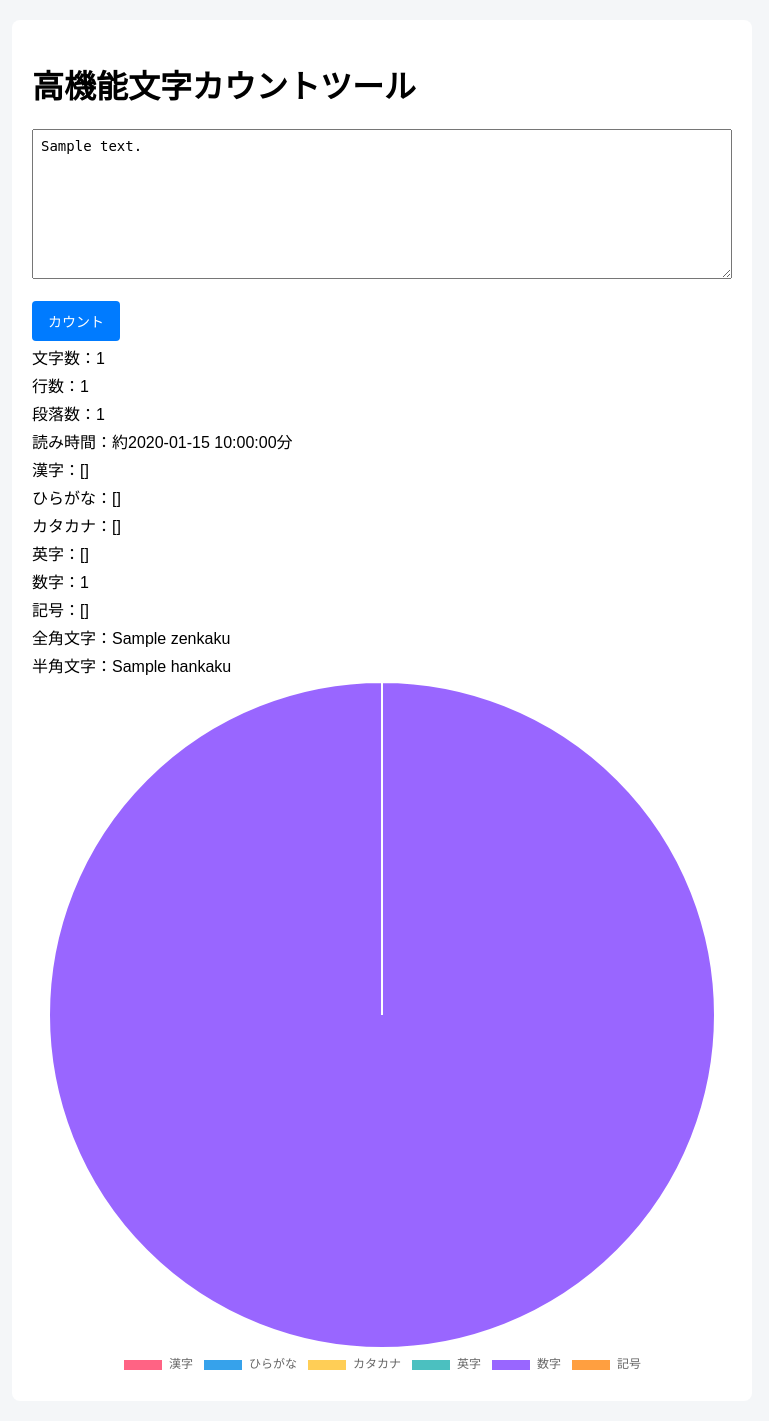
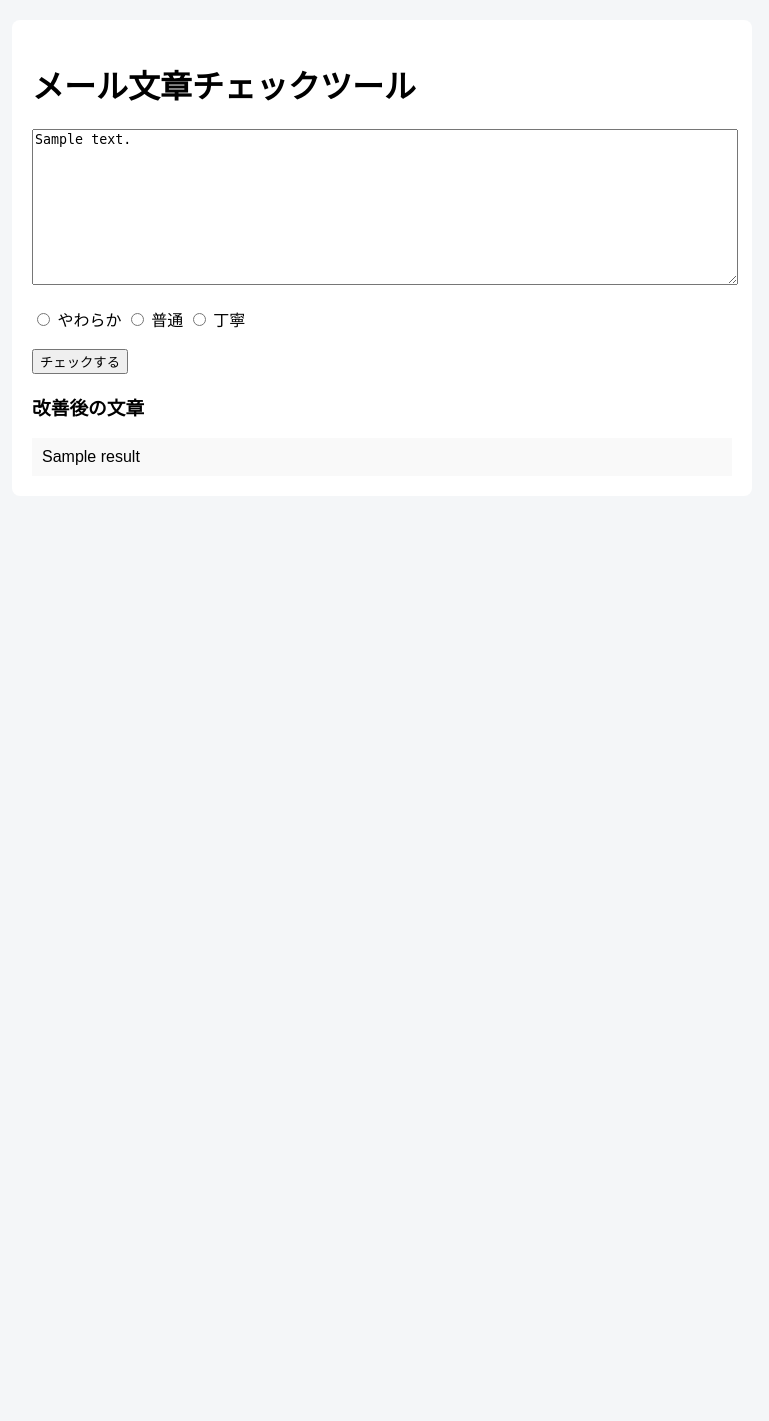
Before and after one commit to wasa0920/webtool, a Flask app: template templates/index.html in a window 1280 px wide. Shown: the whole page, without its empty margins (258-1027 px from the left). After the commit the page ends 465 px from the top, so only its background shows below. Run offline with Flask 3, Linux system fonts and the light colour scheme; the template is opened without the code that fills it: most values are stand-ins (such as "Sample title", 1, 10 or a date in 2020).

Commit message:
add mail text checker (C,D,E)

```diff
--- a/app.py
+++ b/app.py
@@ -1,90 +1,67 @@
 from flask import Flask, render_template, request
-import re
-import math
 
 app = Flask(__name__)
 
-# NGワード（差別化用・今後増やせる）
-NG_WORDS = [
-    "恐れ入りますが",
-    "お手数ですが",
-    "ご確認ください",
-    "念のため",
-    "一応",
-    "とりあえず"
-]
+NG_WORDS = {
+    "了解です": "「承知いたしました」が推奨です",
+    "すみません": "「申し訳ございません」が丁寧です",
+    "了解しました": "目上の方には「承知いたしました」",
+    "ご苦労様": "目上の方には「お疲れ様です」"
+}
+
+SOFT_REPLACE = {
+    "お願いします": "お願いできますでしょうか",
+    "確認してください": "ご確認いただけますと幸いです",
+}
+
+HARD_REPLACE = {
+    "お願いします": "お願い申し上げます",
+    "確認してください": "ご確認のほど何卒よろしくお願い申し上げます",
+}
+
+
+def rewrite_text(text, level):
+    for k, v in NG_WORDS.items():
+        text = text.replace(k, v.split("」")[0])
+
+    if level == "soft":
+        for k, v in SOFT_REPLACE.items():
+            text = text.replace(k, v)
+    elif level == "hard":
+        for k, v in HARD_REPLACE.items():
+            text = text.replace(k, v)
+
+    return text
+
 
 @app.route("/", methods=["GET", "POST"])
 def index():
     text = ""
-    total_count = 0
-    line_count = 0
-    paragraph_count = 0
-    read_time = 0
-    found_ng_words = []
-
-    types = {
-        "kanji": 0,
-        "hiragana": 0,
-        "katakana": 0,
-        "alphabet": 0,
-        "number": 0,
-        "symbol": 0,
-        "zenkaku": 0,
-        "hankaku": 0
-    }
+    result = ""
+    warnings = []
+    level = "normal"
 
     if request.method == "POST":
         text = request.form.get("text", "")
+        level = request.form.get("level", "normal")
 
-        # 文字数
-        total_count = len(text)
+        for word, msg in NG_WORDS.items():
+            if word in text:
+                warnings.append(f"⚠ {msg}")
 
-        # 行数
-        line_count = text.count("\n") + 1 if text else 0
+        body = rewrite_text(text, level)
 
-        # 段落数（空行区切り）
-        paragraph_count = len([p for p in text.split("\n\n") if p.strip()])
+        head = "お世話になっております。\n\n"
+        tail = "\n\n何卒よろしくお願いいたします。"
 
-        # 読み時間（日本語400文字/分想定）
-        read_time = math.ceil(total_count / 400) if total_count else 0
-
-        # 文字種別カウント
-        for c in text:
-            code = ord(c)
-
-            if code <= 127:
-                types["hankaku"] += 1
-            else:
-                types["zenkaku"] += 1
-
-            if re.match(r"[一-龯]", c):
-                types["kanji"] += 1
-            elif re.match(r"[ぁ-ん]", c):
-                types["hiragana"] += 1
-            elif re.match(r"[ァ-ヶー]", c):
-                types["katakana"] += 1
-            elif re.match(r"[A-Za-z]", c):
-                types["alphabet"] += 1
-            elif re.match(r"[0-9]", c):
-                types["number"] += 1
-            else:
-                types["symbol"] += 1
-
-        # NGワード検出
-        for word in NG_WORDS:
-            if word in text:
-                found_ng_words.append(word)
+        result = head + body + tail
 
     return render_template(
         "index.html",
         text=text,
-        total_count=total_count,
-        line_count=line_count,
-        paragraph_count=paragraph_count,
-        read_time=read_time,
-        types=types,
-        found_ng_words=found_ng_words
+        result=result,
+        warnings=warnings,
+        level=level
     )
 
 
--- a/templates/index.html
+++ b/templates/index.html
@@ -3,92 +3,46 @@
 <head>
 <meta charset="UTF-8">
 <meta name="viewport" content="width=device-width, initial-scale=1.0">
-<title>高機能文字カウントツール｜SNS・ライター向け</title>
-<meta name="description" content="文字数・行数・段落・漢字・ひらがな・カタカナ・英字・数字・記号を無料でカウント。読み時間も計算可能。">
-<script src="https://cdn.jsdelivr.net/npm/chart.js"></script>
+<title>メール文章チェックツール</title>
 <style>
-body { font-family: Arial, sans-serif; background:#f4f6f8; margin:0; padding:0; }
+body { font-family: Arial; background:#f4f6f8; }
 .container { max-width:700px; margin:20px auto; background:#fff; padding:20px; border-radius:8px; }
-textarea { width:100%; height:150px; font-size:14px; padding:8px; box-sizing:border-box; }
-button { padding:10px 16px; font-size:14px; cursor:pointer; background:#007bff; color:#fff; border:none; border-radius:4px; }
-button:hover { background:#0056b3; }
-.result p { margin:4px 0; }
-
-/* 広告用 */
-.ad { margin:20px 0; text-align:center; }
-/* PC広告 */
-.ad-pc { display:block; }
-/* SP広告 */
-.ad-sp { display:none; }
-
-/* スマホ用表示切替 */
-@media screen and (max-width:768px){
-  .ad-pc { display:none; }
-  .ad-sp { display:block; }
-}
-
-canvas { max-width:100%; }
+textarea { width:100%; height:150px; }
+.result { background:#f9f9f9; padding:10px; margin-top:10px; white-space:pre-wrap; }
+.warning { color:red; font-size:14px; }
 </style>
 </head>
 <body>
+
 <div class="container">
-<h1>高機能文字カウントツール</h1>
+<h1>メール文章チェックツール</h1>
 
-<!-- 広告 -->
-<div class="ad">
-    <!-- PC用広告 -->
-    <div class="ad-pc">
-        <script src="https://adm.shinobi.jp/s/xxxx_pc"></script>
-    </div>
-    <!-- スマホ用広告 -->
-    <div class="ad-sp">
-        <script src="https://adm.shinobi.jp/s/e2b74a6f9548841dad7c0afd092a0611"></script>
-    </div>
-</div>
+<!-- admax -->
+<script src="https://adm.shinobi.jp/s/138f492d491daea5a64a70d47bb18d81"></script>
+<!-- admax -->
 
 <form method="POST">
-<textarea name="text" placeholder="ここに文章を入力">{{ text }}</textarea><br><br>
-<button type="submit">カウント</button>
+<textarea name="text" placeholder="メール本文を入力">{{ text }}</textarea><br><br>
+
+<label><input type="radio" name="level" value="soft" {% if level=="soft" %}checked{% endif %}> やわらか</label>
+<label><input type="radio" name="level" value="normal" {% if level=="normal" %}checked{% endif %}> 普通</label>
+<label><input type="radio" name="level" value="hard" {% if level=="hard" %}checked{% endif %}> 丁寧</label>
+
+<br><br>
+<button type="submit">チェックする</button>
 </form>
 
-{% if total_count %}
-<div class="result">
-<p>文字数：{{ total_count }}</p>
-<p>行数：{{ line_count }}</p>
-<p>段落数：{{ paragraph_count }}</p>
-<p>読み時間：約{{ read_time }}分</p>
-<p>漢字：{{ types.kanji }}</p>
-<p>ひらがな：{{ types.hiragana }}</p>
-<p>カタカナ：{{ types.katakana }}</p>
-<p>英字：{{ types.alphabet }}</p>
-<p>数字：{{ types.number }}</p>
-<p>記号：{{ types.symbol }}</p>
-<p>全角文字：{{ types.zenkaku }}</p>
-<p>半角文字：{{ types.hankaku }}</p>
+{% if warnings %}
+<div class="warning">
+{% for w in warnings %}
+<p>{{ w }}</p>
+{% endfor %}
 </div>
+{% endif %}
 
-<canvas id="typeChart"></canvas>
-<script>
-const ctx = document.getElementById('typeChart').getContext('2d');
-new Chart(ctx, {
-    type: 'pie',
-    data: {
-        labels: ['漢字','ひらがな','カタカナ','英字','数字','記号'],
-        datasets: [{
-            data: [
-                {{ types.kanji }},
-                {{ types.hiragana }},
-                {{ types.katakana }},
-                {{ types.alphabet }},
-                {{ types.number }},
-                {{ types.symbol }}
-            ],
-            backgroundColor: ['#FF6384','#36A2EB','#FFCE56','#4BC0C0','#9966FF','#FF9F40']
-        }]
-    },
-    options: { responsive:true, plugins:{ legend:{ position:'bottom' } } }
-});
-</script>
+{% if result %}
+<h3>改善後の文章</h3>
+<div class="result">{{ result }}</div>
 {% endif %}
 
 </div>
```
